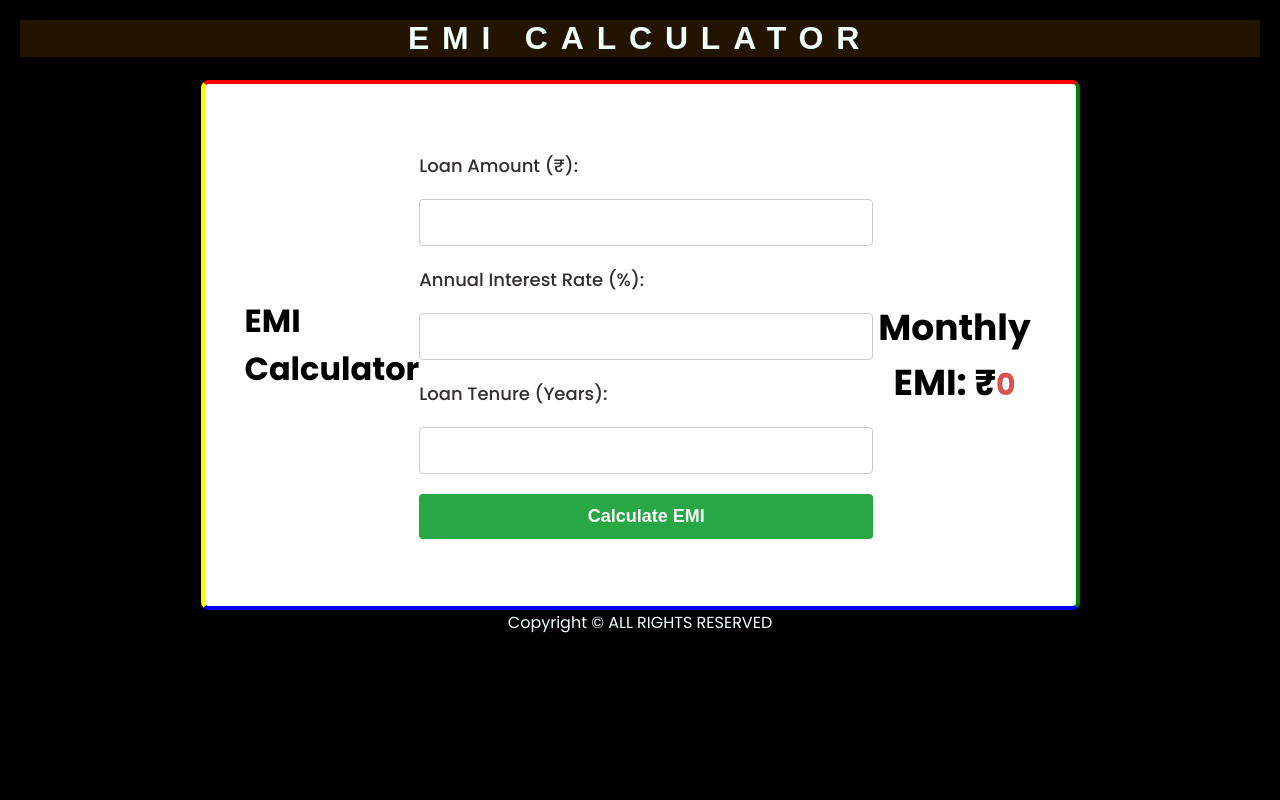
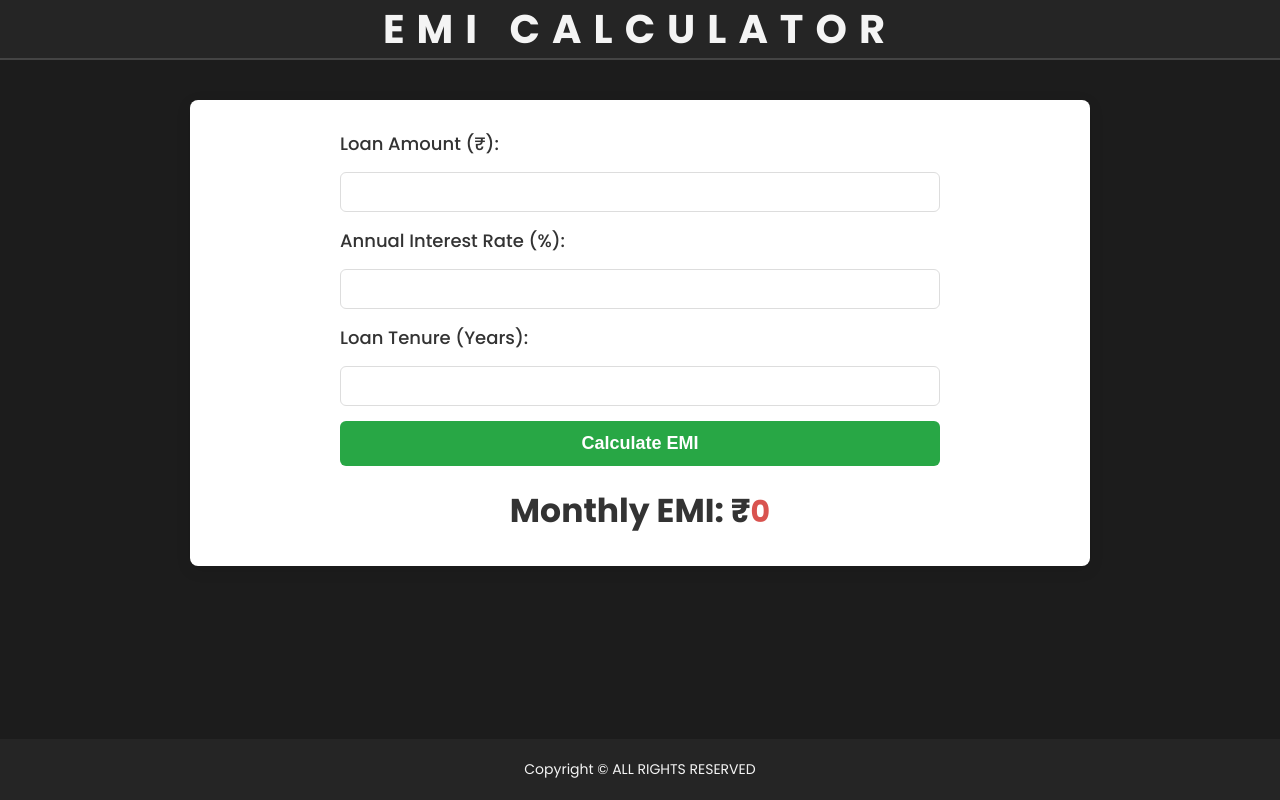
Before and after one commit to MikelBuilds/ToolHUB, a plain HTML site: page toolbox/tools/emi calculator/index.html in a window 1280 px wide. Drawn offline with Linux system fonts and the light colour scheme; a web font is replaced by a local one.

Commit message:
update
updated tools ui

```diff
--- a/toolbox/tools/currency convertor/style.css
+++ b/toolbox/tools/currency convertor/style.css
@@ -1,4 +1,4 @@
-*{
+* {
     padding: 0;
     margin: 0;
     box-sizing: border-box; /* Ensure consistent box sizing */
@@ -9,6 +9,7 @@ body {
     font-family: "Poppins", sans-serif;
     margin: 0; /* Remove default margin */
     animation: fadeIn 1.5s ease-in-out; /* Page fade-in on load */
+    color: #000; /* Black text */
 }
 
 nav {
@@ -22,7 +23,8 @@ nav {
     width: 100%; /* Ensure navbar spans full width */
     top: 0;
     left: 0;
-    background: white; /* Set background color */
+    background: black; /* Black background for the navbar */
+    color: white; /* White text */
     z-index: 1000; /* Ensure navbar is above other elements */
     transition: background-color 0.3s ease, transform 0.3s ease; /* Smooth transition for background color */
 }
@@ -39,29 +41,19 @@ nav ul li {
     list-style: none;
     margin: 0 20px; /* Adjusted margin for spacing */
     font-weight: 600;
+    color: white; /* White text for the nav items */
     opacity: 0;
     animation: slideIn 0.5s ease forwards; /* Animation for menu items */
 }
 
-nav ul li:nth-child(1) {
-    animation-delay: 0.1s;
-}
-
-nav ul li:nth-child(2) {
-    animation-delay: 0.2s;
-}
-
-nav ul li:nth-child(3) {
-    animation-delay: 0.3s;
-}
-
-nav ul li:nth-child(4) {
-    animation-delay: 0.4s;
+nav ul li:hover {
+    color: #ddd; /* Slight change on hover */
 }
 
 .logo {
     font-family: "Noto Sans", sans-serif;
     font-weight: 1000;
+    color: white; /* White logo text */
     transform: translateY(-20px);
     animation: slideDown 0.6s ease forwards;
 }
@@ -76,6 +68,10 @@ body.scrolled nav {
     margin-top: 80px; /* Adjust margin to account for fixed navbar */
     opacity: 0;
     animation: fadeInUp 1s ease-in-out forwards; /* Fade in container */
+    background-color: #fff; /* White background */
+    padding: 20px;
+    border: 2px solid black; /* Black border for containers */
+    border-radius: 10px;
 }
 
 .container form input[type='number'],
@@ -86,6 +82,9 @@ label {
     margin-bottom: 23px;
     display: block;
     font-weight: 600;
+    color: black; /* Black text */
+    background-color: #f0f0f0; /* Light grey background */
+    border: 2px solid black; /* Black border */
     transition: transform 0.3s ease; /* Smooth hover effect for form elements */
 }
 
@@ -97,17 +96,18 @@ label:hover {
 
 .btn {
     width: 144px;
-    padding: 5px 8px;
+    padding: 10px;
     font-size: 20px;
-    background: #e0d0f5;
-    color: rgb(255, 255, 255);
+    background: black;
+    color: white; /* White text */
+    border: 2px solid white;
     border-radius: 23px;
     cursor: pointer;
     transition: background 0.3s ease, transform 0.3s ease; /* Smooth transition for button */
 }
 
 .btn:hover {
-    background: #d0b0f5; /* Change background color on hover */
+    background: #444; /* Lighter black on hover */
     transform: scale(1.1); /* Slightly enlarge button on hover */
 }
 
@@ -129,6 +129,8 @@ label:hover {
 .output table th, .output table td {
     padding: 8px;
     border: 1px solid black;
+    background-color: #fff; /* White background for table cells */
+    color: black; /* Black text */
 }
 
 input {
--- a/toolbox/tools/emi calculator/index.html
+++ b/toolbox/tools/emi calculator/index.html
@@ -16,7 +16,7 @@
         </h1>
     </nav>
     <div class="container">
-        <h1>EMI Calculator</h1>
+
         <form id="emiForm">
             <label for="loanAmount">Loan Amount (₹):</label>
             <input type="number" id="loanAmount" required>
--- a/toolbox/tools/emi calculator/style.css
+++ b/toolbox/tools/emi calculator/style.css
@@ -1,5 +1,6 @@
-@import url('https://fonts.googleapis.com/css2?family=Noto+Sans:ital,wght@0,100..900;1,100..900&family=Poppins:ital,wght@0,100;0,200;0,300;0,400;0,500;0,600;0,700;0,800;0,900;1,100;1,200;1,300;1,400;1,500;1,600;1,700;1,800;1,900&family=Protest+Guerrilla&display=swap');
+@import url('https://fonts.googleapis.com/css2?family=Poppins:wght@100;300;400;500;600;700&display=swap');
 
+/* Universal Reset */
 * {
     margin: 0;
     padding: 0;
@@ -9,78 +10,87 @@
 body {
     height: 100vh; /* Full viewport height */
     display: flex;
-    flex-direction: column; /* Allows vertical layout of children */
+    flex-direction: column; /* Vertical layout */
     align-items: center; /* Center horizontally */
     justify-content: flex-start; /* Position children at the top */
     font-family: 'Poppins', sans-serif;
-    background-color: #000000;
+    background-color: #1c1c1c; /* Softer black for less eye strain */
+    color: #f4f4f4; /* Softer white text */
 }
 
 nav {
-    height: 50px;
-    border-bottom: solid black 2px;
-    width: 100%; /* Ensure the nav spans the full width */
+    height: 60px;
+    width: 100%;
+    background-color: #252525; /* Dark grey background for nav */
+    display: flex;
+    justify-content: center;
+    align-items: center;
+    border-bottom: 2px solid #444; /* Subtle border */
 }
 
 nav h1 {
-    margin: 20px;
-    font-family: "Protest Guerrilla", sans-serif;
+    font-family: "Poppins", sans-serif;
     font-weight: 700;
-    font-style: normal;
-    letter-spacing: 0.4em;
-    color: azure;
-    background-color: rgb(35, 20, 0);
-    display: flex;
-    justify-content: center;
-    font-size: xx-large;
+    letter-spacing: 0.3em;
+    color: #f4f4f4;
+    background-color: transparent;
+    font-size: 2.5rem;
+    text-transform: uppercase;
 }
 
 .container {
-    background-color: white;
+    background-color: #fff;
     border-radius: 8px;
-    height: 530px;
-    width: 879px;
+    height: auto; /* Auto-adjust height */
+    width: 80%; /* More responsive width */
+    max-width: 900px;
+    padding: 30px;
     display: flex;
+    flex-direction: column; /* Column layout */
     justify-content: center;
     align-items: center;
-    margin-top: 30px;
-    border-width: 4px; /* Border width */
-    border-style: solid; /* Border style */
-    border-color: red green blue yellow;
-    padding: 20px 40px;
+    margin-top: 40px;
+    box-shadow: 0px 4px 15px rgba(0, 0, 0, 0.1); /* Soft shadow for depth */
+    border: none;
 }
 
 form {
     width: 100%;
-    max-width: 500px;
+    max-width: 600px;
     display: flex;
     flex-direction: column;
-    gap: 20px;
+    gap: 15px; /* Consistent spacing */
 }
 
 label {
     font-weight: 500;
     font-size: 18px;
-    color: #332f2f;
+    color: #333; /* Dark grey text */
 }
 
 input {
     padding: 10px;
     font-size: 16px;
-    border-radius: 4px;
-    border: 1px solid #ccc;
-    font-family: 'Poppins', sans-serif;
+    border-radius: 6px;
+    border: 1px solid #ddd;
+    transition: border-color 0.3s ease; /* Smooth border transition */
+}
+
+input:focus {
+    border-color: #28a745; /* Green border on focus */
+    outline: none;
 }
 
 button {
-    padding: 12px;
-    background-color: #28a745;
+    padding: 12px 20px;
+    background-color: #28a745; /* Green button */
     color: white;
     font-size: 18px;
     border: none;
-    border-radius: 4px;
+    border-radius: 6px;
     cursor: pointer;
     font-weight: 600;
+    transition: background-color 0.3s ease; /* Smooth hover transition */
 }
 
 button:hover {
@@ -90,8 +100,9 @@ button:hover {
 #emiResult {
     margin-top: 20px;
     text-align: center;
-    font-size: 24px;
+    font-size: 22px;
     font-weight: 600;
+    color: #333;
 }
 
 #emiAmount {
@@ -100,6 +111,12 @@ button:hover {
     font-weight: 700;
 }
 
-footer{
-    color: azure;
+footer {
+    color: #f4f4f4; /* Softer footer text color */
+    margin-top: auto;
+    padding: 20px;
+    background-color: #252525; /* Footer background matches nav */
+    width: 100%;
+    text-align: center;
+    font-size: 14px;
 }
```
